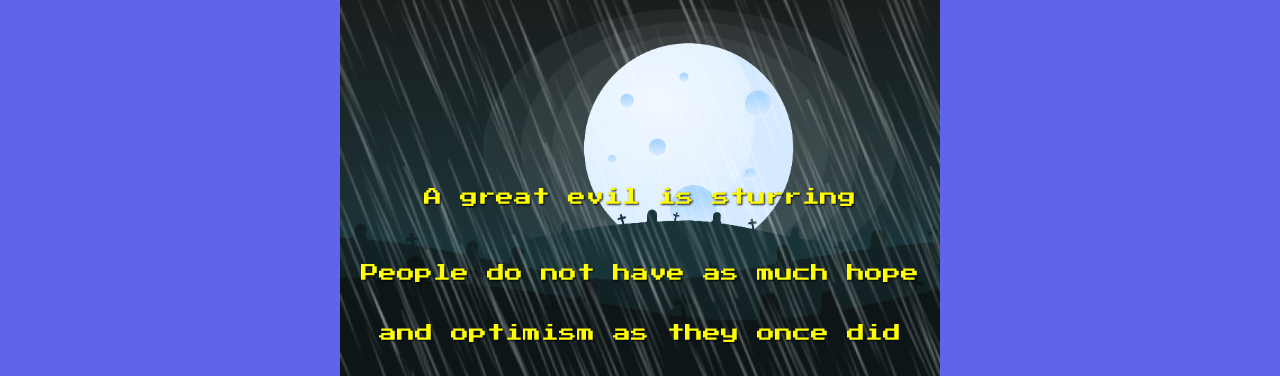
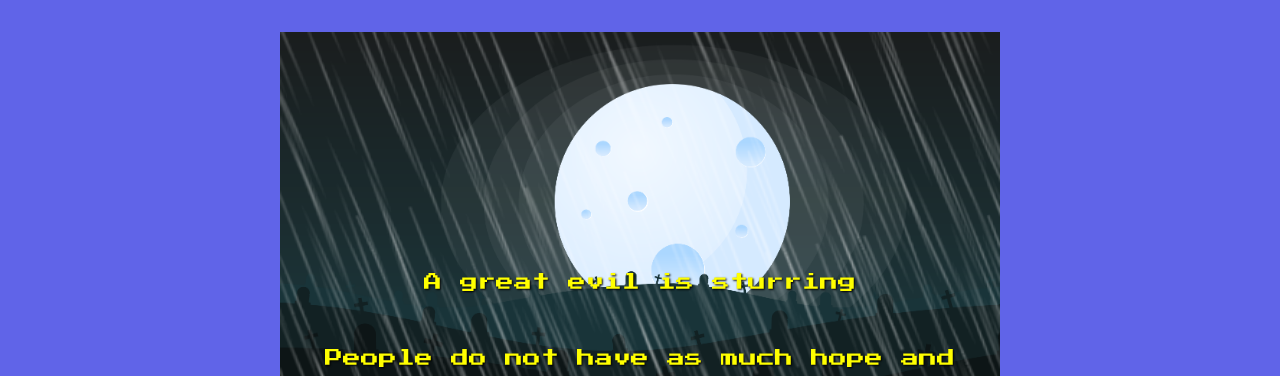
Before and after one commit to dilner1/Granny_Exorcist, a plain HTML site: page index.html in a window 1280 px wide. Shown: the part 115-491 px from the top of the page. Drawn offline with Linux system fonts and the light colour scheme.

Commit message:
resize intro and add margin to lign up with game canvas measurments

```diff
--- a/assets/css/style.css
+++ b/assets/css/style.css
@@ -33,13 +33,14 @@ body {
     display: flex;
     justify-content: center;
     overflow: hidden;
+    margin-top: 35px;
 }
 #intro-screen {
     background: url('../images/intro-background.png');
     background-repeat: no-repeat;
     background-size: cover;
-    width: 600px;
-    height: 400px;
+    width: 720px;
+    height: 450px;
     justify-content: center;
 }
 #intro-text {
@@ -71,8 +72,8 @@ body {
     }
 }
 .rain {
-    width: 600px;
-    height: 400px;
+    width: 720px;
+    height: 450px;
     z-index: 1;
     background: url('../images/rain.png') no-repeat center center;
     background-size: cover;
@@ -82,8 +83,8 @@ body {
 .rain:before {
     content: '';
     position: absolute;
-    width: 600px;
-    height: 400px;
+    width: 720px;
+    height: 450px;
     background: #FFFFFF;
     animation: lightning 6s linear infinite;
     opacity: 0;
```
